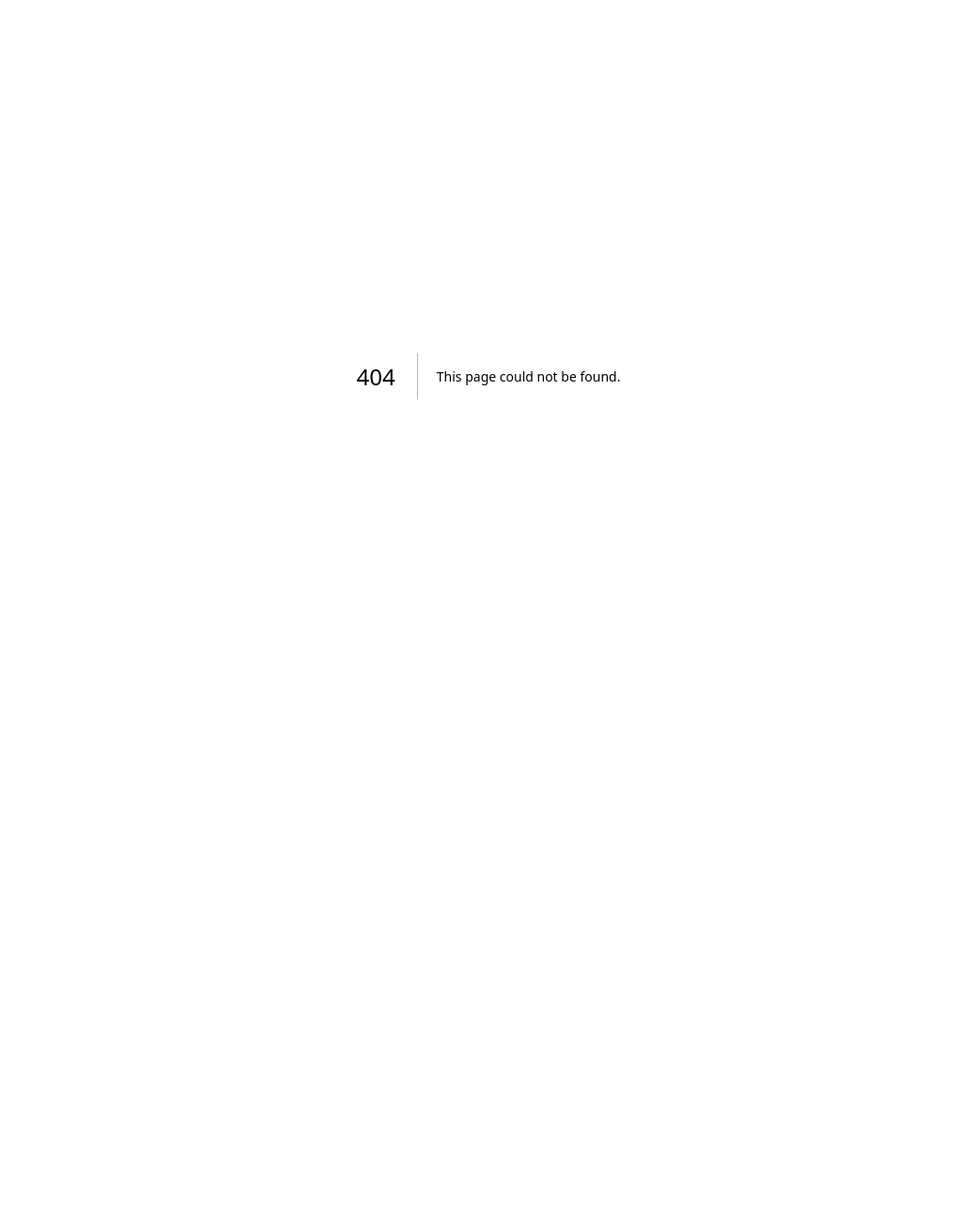
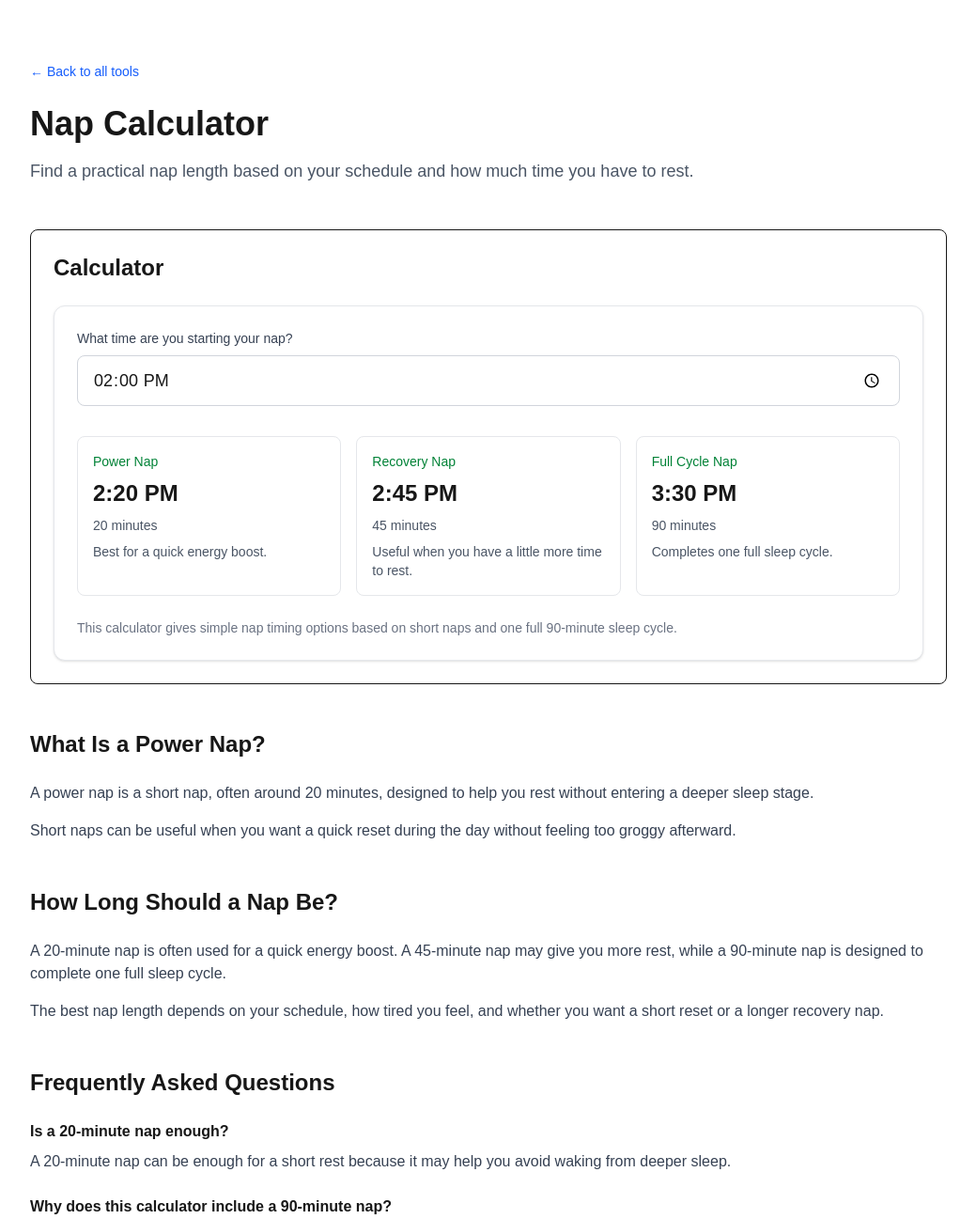
Before and after one commit to Lee-ciang/sleep-pilates-tools, a Next.js app: page /nap-calculator in a window 1280 px wide. Before the commit this address had no page. Shown: the top 1297 px of the page at 94% size, without its empty margins (120-1159 px from the left). Before the commit the page ends 800 px from the top, so only its background shows below. Built offline with nearby package versions, Linux system fonts and the light colour scheme.

Commit message:
Build Nap Calculator

```diff
--- /dev/null
+++ b/app/nap-calculator/page.tsx
@@ -0,0 +1,161 @@
+import type { Metadata } from "next";
+import NapCalculator from "@/components/NapCalculator";
+
+export const metadata: Metadata = {
+  title: "Nap Calculator | Find the Best Nap Length",
+  description:
+    "Use this free nap calculator to find a practical nap length based on short naps, full sleep cycles, and your schedule.",
+};
+
+export default function NapCalculatorPage() {
+  return (
+    <main className="min-h-screen bg-white">
+      <div className="mx-auto max-w-5xl px-6 py-16">
+        <a
+          href="/"
+          className="text-sm font-medium text-blue-600 hover:underline"
+        >
+          ← Back to all tools
+        </a>
+
+        <h1 className="mt-6 text-4xl font-bold">
+          Nap Calculator
+        </h1>
+
+        <p className="mt-4 text-lg text-gray-600">
+          Find a practical nap length based on your schedule and how much
+          time you have to rest.
+        </p>
+
+        <section className="mt-12 rounded-lg border p-6">
+          <h2 className="text-2xl font-semibold">
+            Calculator
+          </h2>
+
+          <div className="mt-6">
+  <NapCalculator />
+</div>
+        </section>
+
+        <section className="mt-12">
+  <h2 className="text-2xl font-semibold">
+    What Is a Power Nap?
+  </h2>
+
+  <div className="mt-6 space-y-4 text-gray-700">
+    <p>
+      A power nap is a short nap, often around 20 minutes, designed to help
+      you rest without entering a deeper sleep stage.
+    </p>
+
+    <p>
+      Short naps can be useful when you want a quick reset during the day
+      without feeling too groggy afterward.
+    </p>
+  </div>
+</section>
+
+<section className="mt-12">
+  <h2 className="text-2xl font-semibold">
+    How Long Should a Nap Be?
+  </h2>
+
+  <div className="mt-6 space-y-4 text-gray-700">
+    <p>
+      A 20-minute nap is often used for a quick energy boost. A 45-minute nap
+      may give you more rest, while a 90-minute nap is designed to complete
+      one full sleep cycle.
+    </p>
+
+    <p>
+      The best nap length depends on your schedule, how tired you feel, and
+      whether you want a short reset or a longer recovery nap.
+    </p>
+  </div>
+</section>
+
+<section className="mt-12">
+  <h2 className="text-2xl font-semibold">
+    Frequently Asked Questions
+  </h2>
+
+  <div className="mt-6 space-y-6">
+    <div>
+      <h3 className="font-semibold">
+        Is a 20-minute nap enough?
+      </h3>
+
+      <p className="mt-2 text-gray-700">
+        A 20-minute nap can be enough for a short rest because it may help
+        you avoid waking from deeper sleep.
+      </p>
+    </div>
+
+    <div>
+      <h3 className="font-semibold">
+        Why does this calculator include a 90-minute nap?
+      </h3>
+
+      <p className="mt-2 text-gray-700">
+        A 90-minute nap is included because it roughly matches one full sleep
+        cycle, which may reduce the chance of waking in the middle of deeper sleep.
+      </p>
+    </div>
+
+    <div>
+      <h3 className="font-semibold">
+        Should I nap late in the day?
+      </h3>
+
+      <p className="mt-2 text-gray-700">
+        Late naps may make it harder to fall asleep at night for some people.
+        Earlier naps are often easier to fit into a stable sleep schedule.
+      </p>
+    </div>
+  </div>
+</section>
+
+<section className="mt-12">
+  <h2 className="text-2xl font-semibold">
+    Related Sleep Tools
+  </h2>
+
+  <div className="mt-6 grid gap-4 sm:grid-cols-3">
+    <a
+      href="/sleep-calculator"
+      className="rounded-lg border border-gray-200 p-5 hover:border-blue-300"
+    >
+      <h3 className="font-semibold">
+        Sleep Calculator
+      </h3>
+      <p className="mt-2 text-sm text-gray-600">
+        Find recommended bedtimes or wake-up times based on sleep cycles.
+      </p>
+    </a>
+
+    <a
+      href="/sleep-debt-calculator"
+      className="rounded-lg border border-gray-200 p-5 hover:border-blue-300"
+    >
+      <h3 className="font-semibold">
+        Sleep Debt Calculator
+      </h3>
+      <p className="mt-2 text-sm text-gray-600">
+        Estimate how much sleep you may be missing over time.
+      </p>
+    </a>
+
+    <div className="rounded-lg border border-gray-200 p-5">
+      <h3 className="font-semibold">
+        Sleep Cycle Calculator
+      </h3>
+      <p className="mt-2 text-sm text-gray-600">
+        Plan sleep around full 90-minute sleep cycles.
+      </p>
+    </div>
+  </div>
+</section>
+      </div>
+    </main>
+  );
+}
--- a/app/page.tsx
+++ b/app/page.tsx
@@ -33,7 +33,14 @@ export default function Home() {
     Sleep Debt Calculator
   </a>
 </li>
-            <li>Nap Calculator</li>
+            <li>
+  <a
+    href="/nap-calculator"
+    className="text-blue-600 hover:underline"
+  >
+    Nap Calculator
+  </a>
+</li>
             <li>Stretch Routine Generator</li>
             <li>Sleep Cycle Calculator</li>
           </ul>
--- a/app/sitemap.ts
+++ b/app/sitemap.ts
@@ -16,5 +16,11 @@ export default function sitemap(): MetadataRoute.Sitemap {
       changeFrequency: "weekly",
       priority: 0.9,
     },
+    {
+  url: `${baseUrl}/sleep-debt-calculator`,
+  lastModified: new Date(),
+  changeFrequency: "weekly",
+  priority: 0.9,
+},
   ];
 }
--- /dev/null
+++ b/components/NapCalculator.tsx
@@ -0,0 +1,106 @@
+"use client";
+
+import { useMemo, useState } from "react";
+
+type NapOption = {
+  label: string;
+  minutes: number;
+  description: string;
+};
+
+const NAP_OPTIONS: NapOption[] = [
+  {
+    label: "Power Nap",
+    minutes: 20,
+    description: "Best for a quick energy boost.",
+  },
+  {
+    label: "Recovery Nap",
+    minutes: 45,
+    description: "Useful when you have a little more time to rest.",
+  },
+  {
+    label: "Full Cycle Nap",
+    minutes: 90,
+    description: "Completes one full sleep cycle.",
+  },
+];
+
+function parseTimeToDate(time: string) {
+  const [hours, minutes] = time.split(":").map(Number);
+  const date = new Date();
+
+  date.setHours(hours, minutes, 0, 0);
+
+  return date;
+}
+
+function formatTime(date: Date) {
+  return date.toLocaleTimeString("en-US", {
+    hour: "numeric",
+    minute: "2-digit",
+  });
+}
+
+export default function NapCalculator() {
+  const [time, setTime] = useState("14:00");
+
+  const results = useMemo(() => {
+    const baseDate = parseTimeToDate(time);
+
+    return NAP_OPTIONS.map((option) => {
+      const wakeTime = new Date(baseDate);
+      wakeTime.setMinutes(wakeTime.getMinutes() + option.minutes);
+
+      return {
+        ...option,
+        wakeTime: formatTime(wakeTime),
+      };
+    });
+  }, [time]);
+
+  return (
+    <div className="rounded-xl border border-gray-200 bg-white p-6 shadow-sm">
+      <label className="block text-sm font-medium text-gray-700">
+        What time are you starting your nap?
+      </label>
+
+      <input
+        type="time"
+        value={time}
+        onChange={(event) => setTime(event.target.value)}
+        className="mt-2 w-full rounded-lg border border-gray-300 px-4 py-3 text-lg"
+      />
+
+      <div className="mt-8 grid gap-4 sm:grid-cols-3">
+        {results.map((result) => (
+          <div
+            key={result.label}
+            className="rounded-lg border border-gray-200 p-4"
+          >
+            <p className="text-sm font-medium text-green-700">
+              {result.label}
+            </p>
+
+            <p className="mt-2 text-2xl font-bold">
+              {result.wakeTime}
+            </p>
+
+            <p className="mt-2 text-sm text-gray-600">
+              {result.minutes} minutes
+            </p>
+
+            <p className="mt-2 text-sm text-gray-600">
+              {result.description}
+            </p>
+          </div>
+        ))}
+      </div>
+
+      <p className="mt-6 text-sm text-gray-500">
+        This calculator gives simple nap timing options based on short naps
+        and one full 90-minute sleep cycle.
+      </p>
+    </div>
+  );
+}
```
